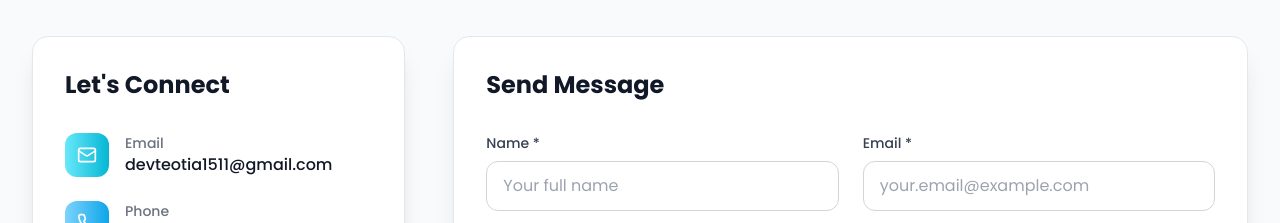
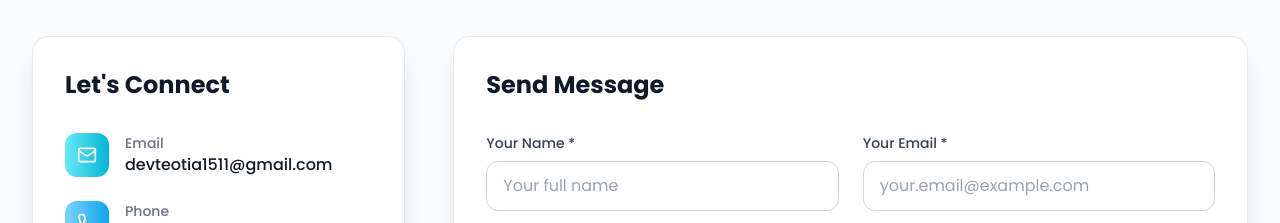
Before and after one commit to devteotia1511/DT.PORTFOLIO, a React (Vite) app: page / in a window 1280 px wide. Shown: the part 10000-10223 px from the top of the page. Built offline with nearby package versions, Linux system fonts and the light colour scheme.

Commit message:
user email set

```diff
--- a/src/components/Contact.tsx
+++ b/src/components/Contact.tsx
@@ -245,7 +245,7 @@ const Contact: React.FC = () => {
                 <div className="grid grid-cols-1 sm:grid-cols-2 gap-6">
                   <div>
                     <label htmlFor="name" className="block text-sm font-medium text-gray-700 dark:text-gray-300 mb-2">
-                      Name *
+                      Your Name *
                     </label>
                     <input
                       type="text"
@@ -261,7 +261,7 @@ const Contact: React.FC = () => {
 
                   <div>
                     <label htmlFor="email" className="block text-sm font-medium text-gray-700 dark:text-gray-300 mb-2">
-                      Email *
+                      Your Email *
                     </label>
                     <input
                       type="email"
```
